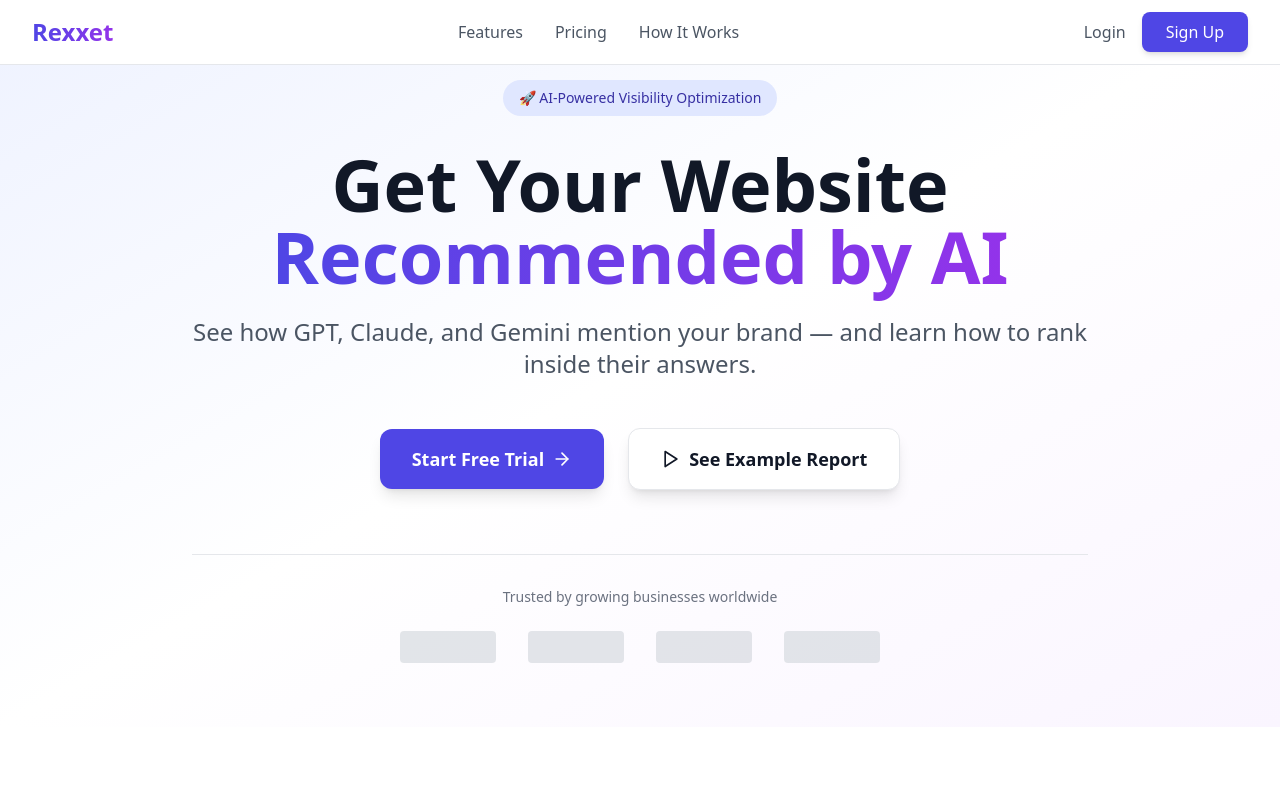
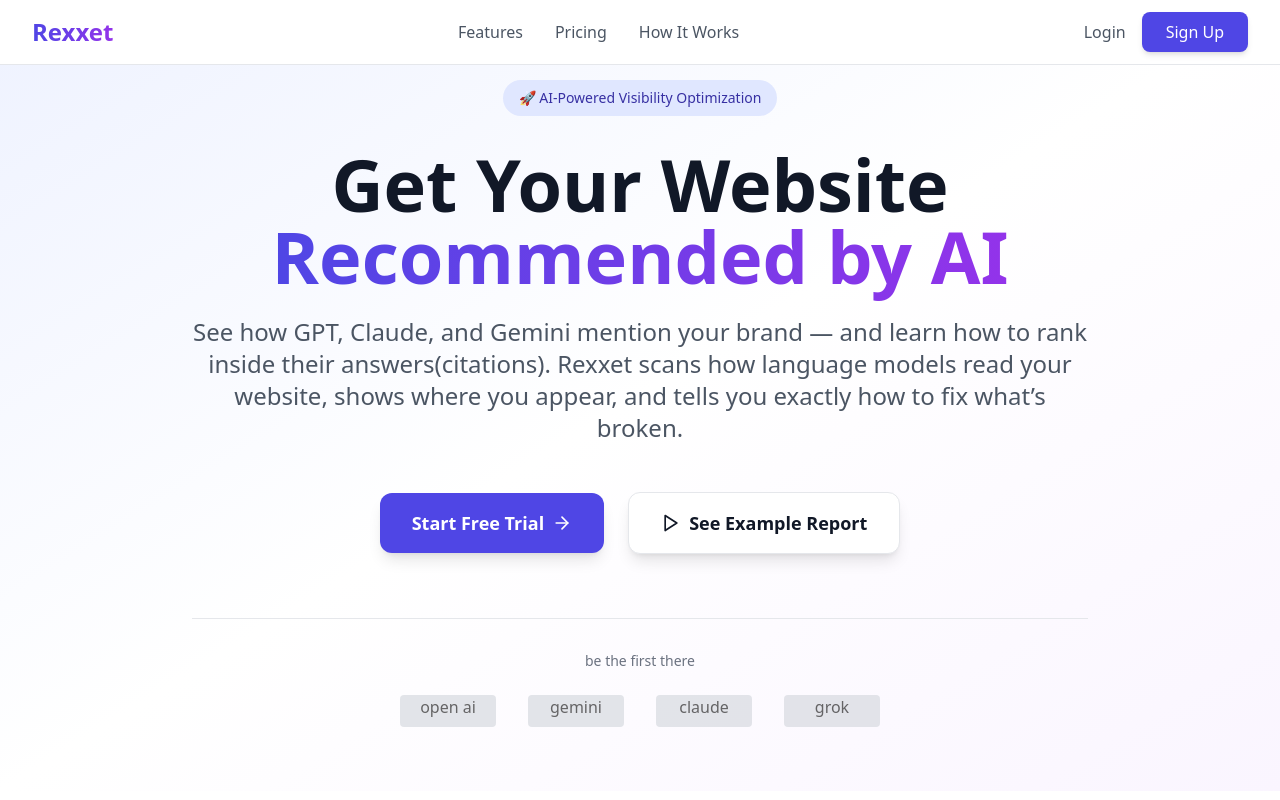
Before and after one commit to bnndking/rexxet, a React (Vite) app: page / in a window 1280 px wide. Shown: the top 800 px of the page. Built offline with nearby package versions, Linux system fonts and the light colour scheme.

Commit message:
Update Hero.tsx
new commit

```diff
--- a/src/components/Hero.tsx
+++ b/src/components/Hero.tsx
@@ -3,9 +3,10 @@ import { ArrowRight, Play } from 'lucide-react';
 import SampleReportModal from './SampleReportModal';
 import { useNavigate } from 'react-router-dom'; //
 
+
 export default function Hero() {
   const [isModalOpen, setIsModalOpen] = useState(false);
-
+  const navigate = useNavigate(); // 👈 create navigate function
   return (
     <>
       <section className="pt-20 pb-16 bg-gradient-to-br from-indigo-50 via-white to-purple-50">
@@ -26,16 +27,17 @@ export default function Hero() {
 
             {/* Sub-headline */}
             <p className="text-xl sm:text-2xl text-gray-600 mb-12 leading-relaxed">
-              See how GPT, Claude, and Gemini mention your brand — and learn how to rank inside their answers.
+              See how GPT, Claude, and Gemini mention your brand — and learn how to rank inside their answers(citations).
+            Rexxet scans how language models read your website, shows where you appear, and tells you exactly how to fix what’s broken.
             </p>
 
             {/* CTAs */}
             <div className="flex flex-col sm:flex-row gap-6 justify-center items-center">
               <button
 
-                 onClick={() => navigate('/signup')}
+              onClick={() => navigate('/signup')}
 
-                className="bg-indigo-600 text-white px-8 py-4 rounded-xl hover:bg-indigo-700 transition-all duration-200 transform hover:scale-105 shadow-lg hover:shadow-xl flex items-center gap-2 text-lg font-semibold">
+              className="bg-indigo-600 text-white px-8 py-4 rounded-xl hover:bg-indigo-700 transition-all duration-200 transform hover:scale-105 shadow-lg hover:shadow-xl flex items-center gap-2 text-lg font-semibold">
                 Start Free Trial
                 <ArrowRight className="h-5 w-5" />
               </button>
@@ -51,13 +53,13 @@ export default function Hero() {
 
             {/* Social Proof */}
             <div className="mt-16 pt-8 border-t border-gray-200">
-              <p className="text-sm text-gray-500 mb-6">Trusted by growing businesses worldwide</p>
+              <p className="text-sm text-gray-500 mb-6">be the first there</p>
               <div className="flex justify-center items-center space-x-8 opacity-60">
                 {/* Placeholder for company logos */}
-                <div className="h-8 w-24 bg-gray-300 rounded"></div>
-                <div className="h-8 w-24 bg-gray-300 rounded"></div>
-                <div className="h-8 w-24 bg-gray-300 rounded"></div>
-                <div className="h-8 w-24 bg-gray-300 rounded"></div>
+                <div className="h-8 w-24 bg-gray-300 rounded"><p>open ai</p></div>
+                <div className="h-8 w-24 bg-gray-300 rounded"><p>gemini</p></div>
+                <div className="h-8 w-24 bg-gray-300 rounded"><p>claude</p></div>
+                <div className="h-8 w-24 bg-gray-300 rounded"><p>grok</p></div>
               </div>
             </div>
           </div>
```
